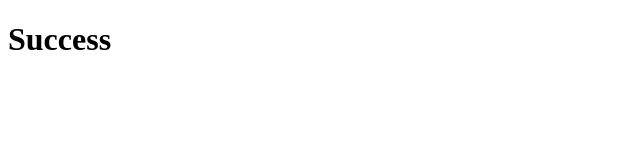
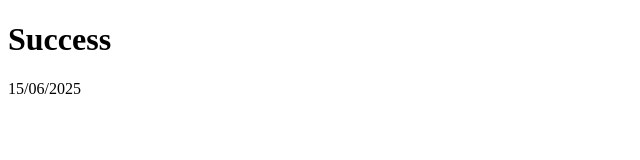
Before and after one commit to rifkiaprilian/my-portfolio, a plain HTML site: page index.html in a window 1280 px wide. Shown: the whole page, without its empty margins (0-640 px from the left). Drawn offline with Linux system fonts and the light colour scheme.

Commit message:
Update index.html

```diff
--- a/index.html
+++ b/index.html
@@ -7,5 +7,6 @@
 	</head>
 	<body>
 		<h1>Success</h1>
+		<p>15/06/2025</p>
 	</body>
 </html>
```
